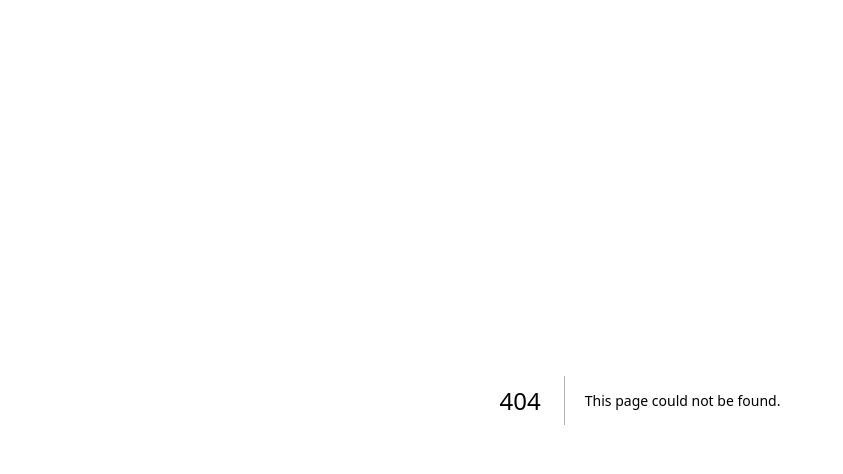
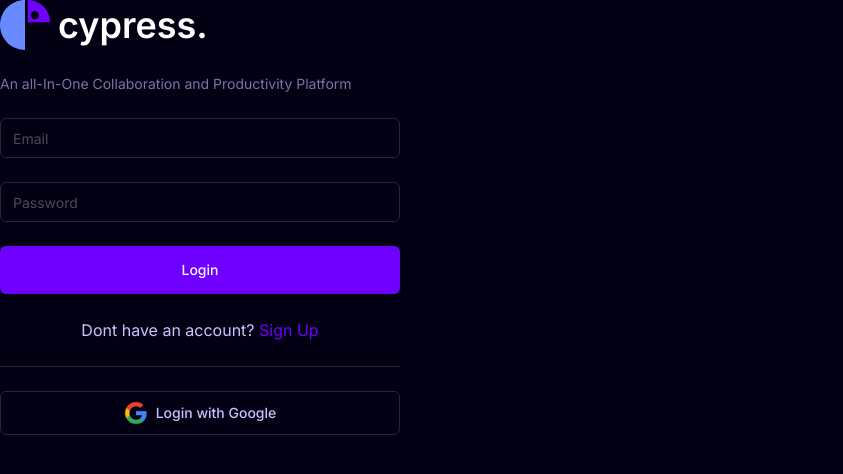
Before and after one commit to deedeedev/saas-notion-clone, a Next.js app: page /login in a window 1280 px wide. Before the commit this address had no page. Shown: the top 474 px of the page, without its empty margins (0-843 px from the left). Built offline with nearby package versions, Linux system fonts and the light colour scheme.

Commit message:
created login page

```diff
--- /dev/null
+++ b/src/app/(auth)/login/page.tsx
@@ -0,0 +1,121 @@
+"use client"
+
+import { useState } from "react"
+import Image from "next/image"
+import Link from "next/link"
+import { useRouter } from "next/navigation"
+import { useForm } from "react-hook-form"
+import { z } from "zod"
+import { zodResolver } from "@hookform/resolvers/zod"
+import { LoginFormSchema } from "@/lib/types"
+import type { SubmitHandler } from "react-hook-form"
+import googleImg from "../../../../public/google.png"
+import logoImg from "../../../../public/cypresslogo.svg"
+import {
+  Form,
+  FormControl,
+  FormDescription,
+  FormField,
+  FormItem,
+  FormMessage,
+} from "@/components/ui/form"
+import { Input } from "@/components/ui/input"
+import { Button } from "@/components/ui/button"
+import Loader from "@/components/Loader"
+import { Separator } from "@/components/ui/separator"
+import { actionLoginUser } from "@/lib/serverActions"
+
+export default function LoginPage() {
+  const router = useRouter()
+  const [submitError, setSubmitError] = useState("")
+
+  const form = useForm<z.infer<typeof LoginFormSchema>>({
+    mode: "onChange",
+    resolver: zodResolver(LoginFormSchema),
+    defaultValues: {
+      email: "",
+      password: "",
+    },
+  })
+
+  const isLoading = form.formState.isSubmitting
+
+  const onSubmit: SubmitHandler<z.infer<typeof LoginFormSchema>> = async (
+    formData,
+  ) => {
+    const { error } = await actionLoginUser(formData)
+    if (error) {
+      form.reset()
+      setSubmitError(error.message)
+    }
+    router.replace("/dashboard")
+  }
+
+  return (
+    <Form {...form}>
+      <form
+        onChange={() => {
+          if (submitError) setSubmitError("")
+        }}
+        onSubmit={form.handleSubmit(onSubmit)}
+        className="flex w-full flex-col space-y-6 sm:w-[400px] sm:justify-center"
+      >
+        <Link href="/" className="justify-left flex w-full items-center">
+          <Image src={logoImg} alt="Cypress Logo" width={50} height={50} />
+          <span className="ml-2 text-4xl font-semibold dark:text-white">
+            cypress.
+          </span>
+        </Link>
+        <FormDescription className="text-foreground/60">
+          An all-In-One Collaboration and Productivity Platform
+        </FormDescription>
+        <FormField
+          disabled={isLoading}
+          control={form.control}
+          name="email"
+          render={({ field }) => (
+            <FormItem>
+              <FormControl>
+                <Input type="email" placeholder="Email" {...field} />
+              </FormControl>
+              <FormMessage />
+            </FormItem>
+          )}
+        />
+        <FormField
+          disabled={isLoading}
+          control={form.control}
+          name="password"
+          render={({ field }) => (
+            <FormItem>
+              <FormControl>
+                <Input type="password" placeholder="Password" {...field} />
+              </FormControl>
+              <FormMessage />
+            </FormItem>
+          )}
+        />
+        {submitError && <FormMessage>{submitError}</FormMessage>}
+        <Button
+          type="submit"
+          className="w-full p-6"
+          size="lg"
+          disabled={isLoading}
+        >
+          {!isLoading ? "Login" : <Loader />}
+        </Button>
+        <span className="self-center">
+          Dont have an account?{" "}
+          <Link href="/signup" className="text-primary">
+            Sign Up
+          </Link>
+        </span>
+        <Separator></Separator>
+        <Button type="button" className="w-full" size="lg" variant="outline">
+          <Image src={googleImg} alt="" className="mr-2 size-6" />
+          Login with Google
+        </Button>
+      </form>
+    </Form>
+  )
+}
--- /dev/null
+++ b/src/components/Loader.tsx
@@ -0,0 +1,22 @@
+export default function Loader() {
+  return (
+    <div role="status">
+      <svg
+        aria-hidden="true"
+        className="mr-2 inline h-8 w-8 animate-spin fill-primary-foreground text-gray-200 dark:text-primary-foreground/30 "
+        viewBox="0 0 100 101"
+        fill="none"
+        xmlns="http://www.w3.org/2000/svg"
+      >
+        <path
+          d="M100 50.5908C100 78.2051 77.6142 100.591 50 100.591C22.3858 100.591 0 78.2051 0 50.5908C0 22.9766 22.3858 0.59082 50 0.59082C77.6142 0.59082 100 22.9766 100 50.5908ZM9.08144 50.5908C9.08144 73.1895 27.4013 91.5094 50 91.5094C72.5987 91.5094 90.9186 73.1895 90.9186 50.5908C90.9186 27.9921 72.5987 9.67226 50 9.67226C27.4013 9.67226 9.08144 27.9921 9.08144 50.5908Z"
+          fill="currentColor"
+        />
+        <path
+          d="M93.9676 39.0409C96.393 38.4038 97.8624 35.9116 97.0079 33.5539C95.2932 28.8227 92.871 24.3692 89.8167 20.348C85.8452 15.1192 80.8826 10.7238 75.2124 7.41289C69.5422 4.10194 63.2754 1.94025 56.7698 1.05124C51.7666 0.367541 46.6976 0.446843 41.7345 1.27873C39.2613 1.69328 37.813 4.19778 38.4501 6.62326C39.0873 9.04874 41.5694 10.4717 44.0505 10.1071C47.8511 9.54855 51.7191 9.52689 55.5402 10.0491C60.8642 10.7766 65.9928 12.5457 70.6331 15.2552C75.2735 17.9648 79.3347 21.5619 82.5849 25.841C84.9175 28.9121 86.7997 32.2913 88.1811 35.8758C89.083 38.2158 91.5421 39.6781 93.9676 39.0409Z"
+          fill="currentFill"
+        />
+      </svg>
+    </div>
+  )
+}
--- /dev/null
+++ b/src/lib/serverActions.ts
@@ -0,0 +1,18 @@
+"use server"
+
+import { supabaseServer } from "./supabase/server"
+import { z } from "zod"
+import { LoginFormSchema } from "@/lib/types"
+
+export async function actionLoginUser({
+  email,
+  password,
+}: z.infer<typeof LoginFormSchema>) {
+  const supabase = supabaseServer()
+  const response = await supabase.auth.signInWithPassword({
+    email,
+    password,
+  })
+
+  return response
+}
--- /dev/null
+++ b/src/lib/supabase/server.ts
@@ -0,0 +1,28 @@
+import { createServerClient, type CookieOptions } from "@supabase/ssr"
+import { cookies } from "next/headers"
+
+export function supabaseServer() {
+  const cookieStore = cookies()
+
+  return createServerClient(
+    process.env.NEXT_PUBLIC_SUPABASE_URL!,
+    process.env.NEXT_PUBLIC_SUPABASE_ANON_KEY!,
+    {
+      cookies: {
+        get(name: string) {
+          return cookieStore.get(name)?.value
+        },
+        set(name: string, value: string, options: CookieOptions) {
+          try {
+            cookieStore.set({ name, value, ...options })
+          } catch (error) {}
+        },
+        remove(name: string, options: CookieOptions) {
+          try {
+            cookieStore.set({ name, value: "", ...options })
+          } catch (error) {}
+        },
+      },
+    },
+  )
+}
--- /dev/null
+++ b/src/lib/types.ts
@@ -0,0 +1,21 @@
+import { Server as NetServer, Socket } from "net"
+import { NextApiResponse } from "next"
+import { Server as SocketIOServer } from "socket.io"
+import { z } from "zod"
+
+export type TYPE_PRICING_PLANS = "Free Plan" | "Pro Plan"
+
+export const LoginFormSchema = z.object({
+  email: z.string().describe("Email").email({
+    message: "Invalid Email",
+  }),
+  password: z.string().describe("Password").min(1, "Password is required"),
+})
+
+export type NextApiResponseServerIo = NextApiResponse & {
+  socket: Socket & {
+    server: NetServer & {
+      io: SocketIOServer
+    }
+  }
+}
```
